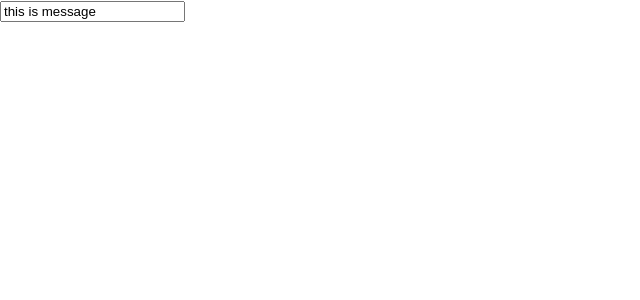
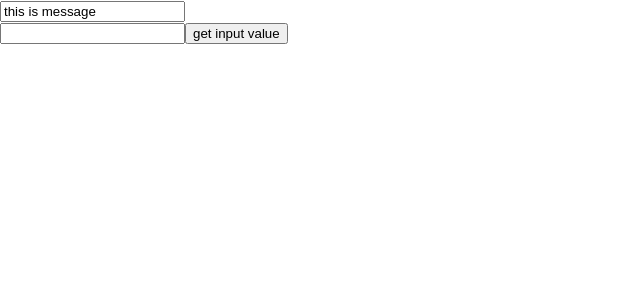
Before and after one commit to stevecyj/react-basic, a React (Create React App) app: page / in a window 1280 px wide. Shown: the top 300 px of the page, without its empty margins (0-640 px from the left). Built offline with nearby package versions, Linux system fonts and the light colour scheme.

Commit message:
非受控阻件

```diff
--- a/src/App.js
+++ b/src/App.js
@@ -1,21 +1,28 @@
-import React from "react";
+import React, { createRef } from "react";
 import './App.css';
 
 class Counter extends React.Component {
 
+  msgRef = createRef();
   state = {
     message: 'this is message'
   };
-
   inputChange = (e) => {
     console.log('trigger change event', e.target.value);
     this.setState({ message: e.target.value });
   };
 
+  getValue = () => {
+    console.log(this.msgRef.current.value);
+  };
+
   render() {
     return (
       <div>
-        <input type="text" value={this.state.message} onChange={this.inputChange}/>
+        <input type="text" value={this.state.message} onChange={this.inputChange} ref={this.msgRef}/>
+        <br/>
+        <input type="text" ref={this.msgRef}/>
+        <button onClick={this.getValue}>get input value</button>
       </div>);
   }
 }
```
